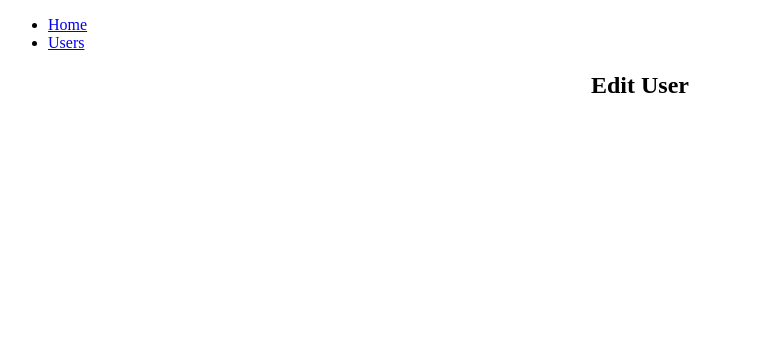
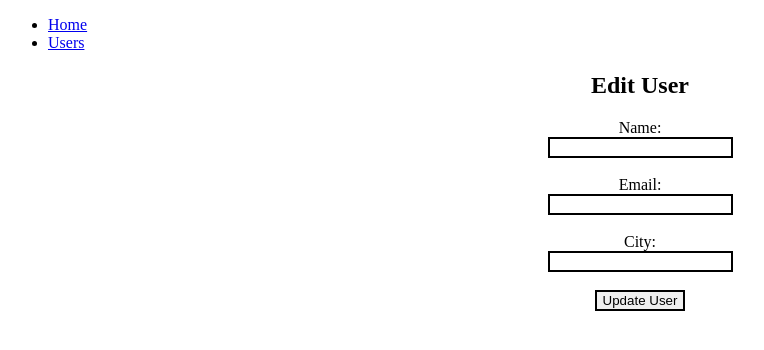
Before and after one commit to Arpan555/mern_task, a React (Create React App) app in the folder frontend/: page /editform in a window 1280 px wide. Shown: the top 350 px of the page, without its empty margins (0-764 px from the left). Built offline with nearby package versions, Linux system fonts and the light colour scheme; sample sign-in values are in the browser's storage.

Commit message:
edit crud and login logout

```diff
--- a/frontend/src/Thunk.js
+++ b/frontend/src/Thunk.js
@@ -5,24 +5,22 @@ const request=axios.create({
     baseURL:"http://localhost:8000",
 })
 
-export const requestcreateuser=(state)=>{
+export const requestcreateuser=(state)=>{//id,data
     return async(dispatch)=>{
         try {
             const newData=await request.post("/adduser",state)
             dispatch(createuser(newData.data))
+            dispatch(getusers)
         } catch (error) {
             console.log(error)
 
         }
     }
 }
-
 export const requestgetusers=(state)=>{
     return async(dispatch)=>{
         try {
-            console.log(state)
             const usersData=await request.get("/users",state)
-            console.log(usersData)
             dispatch(getusers(usersData.data))
         } catch (error) {
             console.log(error)
@@ -34,10 +32,11 @@ export const requestgetusers=(state)=>{
 export const requestdeleteuser=(id)=>{
     return async(dispatch)=>{
         try {
-            console.log(id)
+            // console.log(id)
             const deleteData= await request.delete(`/delete/${id}`)
-            console.log(deleteData)
+            // console.log(deleteData)
             dispatch(deleteuser(id))
+            dispatch(getusers)
         } catch (error) {
             console.log(error)
 
@@ -50,7 +49,6 @@ export const requestupdateuser=(id,data)=>{
         try {
             console.log(id,data)
             const {updateData} = await request.patch(`/edit/${id}`,data)
-            console.log(updateData)
             dispatch(updateuser(updateData))
         } catch (error) {
             console.log(error)
--- a/frontend/src/components/AddForm.js
+++ b/frontend/src/components/AddForm.js
@@ -18,7 +18,7 @@ const AddForm=()=>{
 
     const handleSubmit= (e)=>{
         e.preventDefault();
-        dispatch(requestcreateuser(userData));
+        dispatch(requestcreateuser(userData));//(user_id,userdata)
         console.log(userData.name,userData.email,userData.city)
         history.push("/users");
 
--- a/frontend/src/components/EditForm.js
+++ b/frontend/src/components/EditForm.js
@@ -1,14 +1,41 @@
-import React from 'react';
+import React,{useState} from 'react';
 import { useDispatch,useSelector } from 'react-redux';
 import { useHistory } from 'react-router-dom';
-import { requestupdateuser } from '../Thunk';
+ import { requestupdateuser } from '../Thunk';
+
 const EditForm=()=>{
+    const dispatch = useDispatch()
+    const prevData=useSelector((state)=>state.userReducer.setuser)
+    const {_id,name,email,city}=prevData
+    const history=useHistory()
+
+    const [updateData,setUpdateData]=useState({name:prevData.name,email:prevData.email,city:prevData.city})
+
+    const handleInputChange=(e)=>{
+        setUpdateData({...updateData,[e.target.name]:e.target.value})
+    }
+
+    const handleSubmit= (e)=>{
+        e.preventDefault();
+        //  console.log(_id,updateData)
+        dispatch(requestupdateuser(_id,updateData));
+        history.push("/users");
 
 
+}
     return(
         <div>
             <center>
             <h2>Edit User</h2>
+            <form onSubmit={handleSubmit}>
+            <label htmlFor="name">Name:</label><br/>
+            <input type="text" name="name" defaultValue={prevData.name} onChange={handleInputChange}/><br /><br/>
+            <label htmlFor="email">Email:</label><br />
+            <input type="email" name="email" defaultValue={prevData.email} onChange={handleInputChange}/><br /><br/>
+            <label htmlFor="city">City:</label><br />
+            <input type="text" name="city" defaultValue={prevData.city} onChange={handleInputChange}/><br /><br/>
+            <input type="submit" value="Update User"/>
+            </form>
             </center>
             </div>
 
--- a/frontend/src/components/SignIn.js
+++ b/frontend/src/components/SignIn.js
@@ -18,9 +18,7 @@ const SignIn = () => {
         e.preventDefault()
         console.log(signinForm.email,signinForm.password)
         dispatch(requestsignin(signinForm));
-        history.push("/users")
-        setSigninForm({email: '', password: ''})
-
+        history.push("/")
        }
   return (
     <div>
--- a/frontend/src/components/SignUp.js
+++ b/frontend/src/components/SignUp.js
@@ -21,8 +21,6 @@ const SignUp = () => {
 
         dispatch(requestsignup(signupForm));
         history.push("/signin")
-        setSignupForm({ name: '', email: '', password: ''})
-
        }
     return (
         <div>
--- a/frontend/src/components/Users.js
+++ b/frontend/src/components/Users.js
@@ -1,8 +1,9 @@
 import React,{useEffect} from "react"
 import {useDispatch, useSelector } from "react-redux"
-import { requestgetusers,requestdeleteuser,requestupdateuser} from "../Thunk";
+import { requestgetusers,requestdeleteuser} from "../Thunk";
 import {useHistory} from "react-router-dom"
 import "./style.css"
+import { setuser } from "../redux/actions/userActions";
 const Users=()=>{
     const {token}= useSelector(state =>state.userReducer.token)
     const users = useSelector(state => state.userReducer.users);
@@ -14,11 +15,17 @@ const Users=()=>{
         dispatch(requestgetusers(users))
     },[dispatch])
 
+  const remove=()=>{
+      localStorage.removeItem("token")
+      history.push("/")
+      }
+
     const usersFields = users.length > 0 ? Object.keys(users[0]) : [];
 
   return (
     <div><center>
-      <input type="button" onClick={()=> {history.push("/addform")}} value="Add User" />
+      <input type="button" onClick={()=> {history.push("/addform")}} value="Add User" />&nbsp;&nbsp;&nbsp;&nbsp;&nbsp;&nbsp;&nbsp;&nbsp;&nbsp;
+      <input type="button" value="Logout" onClick={remove}/>
 
       <h1>Users Details</h1><hr/>
       <h1>{!users[0] ? "No Record Found": <table>
@@ -45,7 +52,8 @@ const Users=()=>{
                <input
                 type="button"
                 Value="Edit"
-                   onClick={() =>  history.push('/editform') }
+                   onClick={() => {dispatch(setuser(user))
+                     history.push("/editform")} }
               />
               <br/>
               <input
--- a/frontend/src/redux/actions/index.js
+++ b/frontend/src/redux/actions/index.js
@@ -2,6 +2,6 @@ export const CREATE = 'CREATE';
 export const UPDATE = 'UPDATE';
 export const DELETE = 'DELETE';
 export const FETCH_ALL = 'FETCH_ALL';
-
+export const SET_USER="SET_USER"
 export const SIGNIN="SIGNIN"
 export const SIGNUP="SIGNUP"
--- a/frontend/src/redux/actions/userActions.js
+++ b/frontend/src/redux/actions/userActions.js
@@ -1,4 +1,4 @@
-import{FETCH_ALL,CREATE,DELETE} from "./index"
+import{FETCH_ALL,CREATE,DELETE, SET_USER} from "./index"
 
 export const createuser=(payload)=>({
   type:CREATE,
@@ -19,3 +19,8 @@ export const updateuser=(id,data)=>({
   payload:data,
   id:id
 })
+
+export const setuser=(data)=>({
+  type: SET_USER,
+  payload:data
+})
--- a/frontend/src/redux/reducers/userReducer.js
+++ b/frontend/src/redux/reducers/userReducer.js
@@ -1,6 +1,7 @@
-import {CREATE, FETCH_ALL,DELETE,UPDATE} from "../actions/index"
+import {CREATE, FETCH_ALL,DELETE,UPDATE,SET_USER} from "../actions/index"
 const initialState={
     users:[],
+    setuser:{},
     token: localStorage.getItem("token"),
     _id:localStorage.getItem("_id")
 }
@@ -30,6 +31,12 @@ export default function usersreducer(state=initialState,action){
             users: state.users.map((user) => (user._id === action.payload._id ? action.payload : user))
         }
 
+    case SET_USER:
+        return{
+            ...state,
+            setuser: {...state.setuser,...action.payload}
+        }
+
     default:
         return state
 }
```
Also changed, not shown: frontend/src/components/Routes.js (+2 -7 lines), 1 other file (tests, documents, lock files or other folders).
